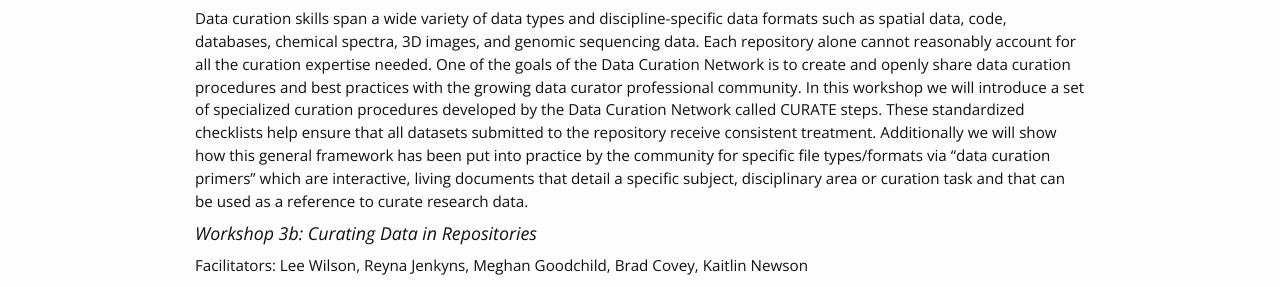
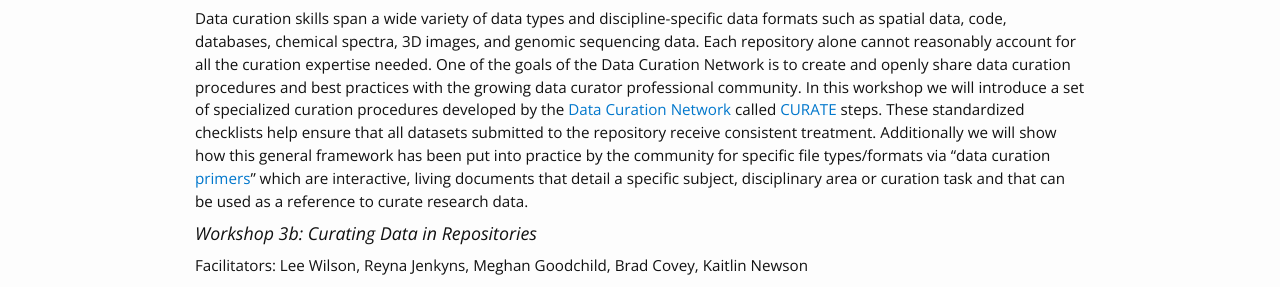
Before and after one commit to data-curation/data-curation.github.io, a Jekyll site: the page built from program.md, in a window 1280 px wide. Shown: the part 1041-1328 px from the top of the page. Built offline with Jekyll 4.4.1, drawn with Linux system fonts in a browser that asks for light colours; part of the change alters nothing that is shown.

```diff
--- a/program.md
+++ b/program.md
@@ -40,7 +40,7 @@ This workshop will cover key considerations in preparing data and code to suppor
 ### Workshop 3a: The DCN CURATE Model
 Facilitators: Lisa Johnston, Cynthia Hudson Vitale
 
-Data curation skills span a wide variety of data types and discipline-specific data formats such as spatial data, code, databases, chemical spectra, 3D images, and genomic sequencing data. Each repository alone cannot reasonably account for all the curation expertise needed. One of the goals of the Data Curation Network is to create and openly share data curation procedures and best practices with the growing data curator professional community. In this workshop we will introduce a set of specialized curation procedures developed by the Data Curation Network called CURATE steps. These standardized checklists help ensure that all datasets submitted to the repository receive consistent treatment. Additionally we will show how this general framework has been put into practice by the community for specific file types/formats via "data curation primers" which are interactive, living documents that detail a specific subject, disciplinary area or curation task and that can be used as a reference to curate research data.
+Data curation skills span a wide variety of data types and discipline-specific data formats such as spatial data, code, databases, chemical spectra, 3D images, and genomic sequencing data. Each repository alone cannot reasonably account for all the curation expertise needed. One of the goals of the Data Curation Network is to create and openly share data curation procedures and best practices with the growing data curator professional community. In this workshop we will introduce a set of specialized curation procedures developed by the [Data Curation Network](https://datacurationnetwork.org/) called [CURATE](https://datacurationnetwork.org/resources/) steps. These standardized checklists help ensure that all datasets submitted to the repository receive consistent treatment. Additionally we will show how this general framework has been put into practice by the community for specific file types/formats via "data curation [primers](https://datacurationnetwork.org/resources/data-curation-primers/)" which are interactive, living documents that detail a specific subject, disciplinary area or curation task and that can be used as a reference to curate research data.
 
 ### Workshop 3b: Curating Data in Repositories
 Facilitators: Lee Wilson, Reyna Jenkyns, Meghan Goodchild, Brad Covey, Kaitlin Newson
```
